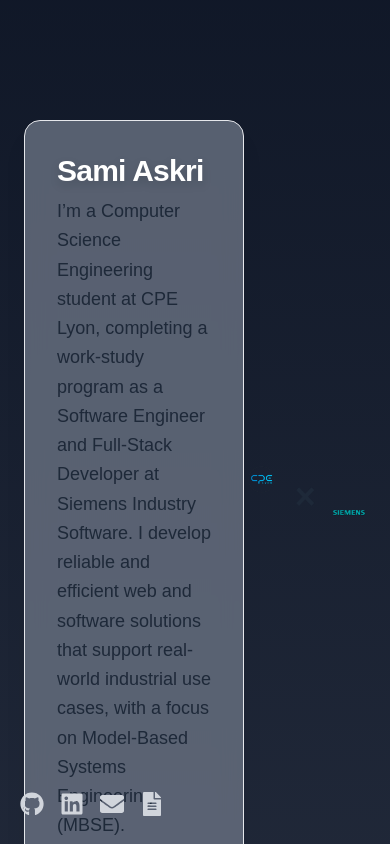
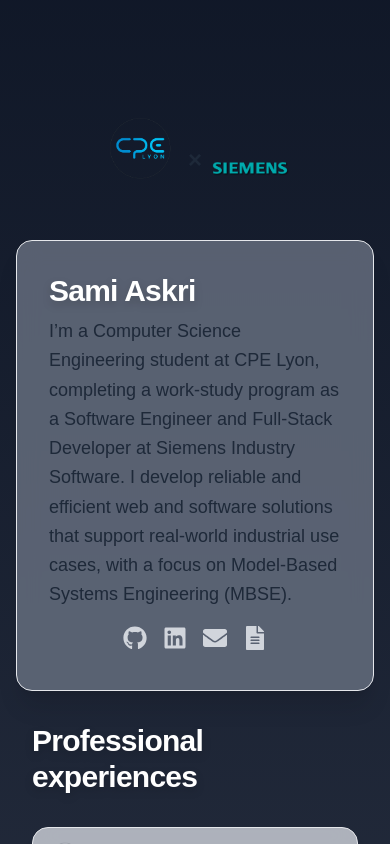
Before and after one commit to Sami-Askri/my-portfolio, a Next.js app: page / in a window 390 px wide. Shown: the top 844 px of the page. Built offline with nearby package versions, Linux system fonts and the light colour scheme.

Commit message:
Fixed mobile version: better layouting and contact icons placement

```diff
--- a/src/app/layout.tsx
+++ b/src/app/layout.tsx
@@ -1,14 +1,15 @@
+'use client'
+
 import "./globals.css";
 import { FaGithub, FaLinkedin, FaEnvelope } from "react-icons/fa";
 import CvDropdown from "@/components/CvDropdown";
 import { Analytics } from "@vercel/analytics/next";
 import Script from "next/script";
+import { useEffect, useRef } from "react";
 
-export default function RootLayout({
-  children,
-}: {
-  children: React.ReactNode;
-}) {
+export default function RootLayout({ children }: { children: React.ReactNode }) {
+  // No icon overlap logic; icons will be handled in the bio card for mobile
+  const iconsRef = useRef<HTMLDivElement>(null);
   return (
     <html lang="en">
       <body>
@@ -31,7 +32,12 @@ export default function RootLayout({
         <main>{children}</main>
 
         {/* Contact icons bottom-left */}
-        <div className="fixed bottom-5 left-5 flex space-x-4 text-2xl text-gray-300 dark:text-gray-300">
+        <div
+          ref={iconsRef}
+          className="hidden sm:flex fixed bottom-5 left-5 space-x-4 text-2xl text-gray-300 dark:text-gray-300 z-[60]"
+        >
+          {/* Mobile overlay to hide icons when a card is open or tapped */}
+          <div id="mobile-card-overlay" className="sm:hidden fixed inset-0 z-50 pointer-events-none" style={{ display: 'none' }}></div>
           <a
             href="https://github.com/Sami-Askri"
             target="_blank"
--- a/src/app/page.tsx
+++ b/src/app/page.tsx
@@ -8,6 +8,8 @@ import Card from "@/components/Card";
 import projects from "./projects";
 import Footer from "@/components/Footer";
 import TechStack from "@/components/TechStack";
+import { FaGithub, FaLinkedin, FaEnvelope } from "react-icons/fa";
+import CvDropdown from "@/components/CvDropdown";
 
 export default function Portfolio() {
   const [openProject, setOpenProject] = useState<any | null>(null);
@@ -15,9 +17,22 @@ export default function Portfolio() {
   return (
     <div className="min-h-screen flex flex-col items-center bg-gradient-to-b from-gray-900 to-gray-500 dark:from-gray-900 dark:to-gray-1000 text-gray-800 dark:text-gray-200 py-10">
       {/* Header */}
-      <header className="w-full flex items-center justify-between mt-12 py-8 px-6 sm:px-12">
-        <Card className="bg-gray-500/80 dark:bg-gray-900/80 hover:bg-gray-100 dark:hover:bg-gray-800 flex-row items-center gap-6 p-6">
-          <div>
+      <header className="w-full flex flex-col sm:flex-row items-center justify-between mt-12 py-8 px-4 sm:px-12 gap-6">
+        {/* Logos section - on mobile, appears above bio; on desktop, to the right */}
+        <div className="flex flex-row items-center gap-2 sm:gap-4 relative order-1 sm:order-2 mb-4 sm:mb-0">
+          <div className="relative -top-2 sm:-top-4">
+            <Image src={CpeLogo} alt="CPE logo" width={100} height={100} className="sm:w-[200px] sm:h-[200px] w-[80px] h-[80px] object-contain" />
+          </div>
+          <div className="text-2xl sm:text-4xl font-bold text-black-400 dark:text-black-600 select-none">
+            ×
+          </div>
+          <div className="relative top-2 sm:top-4">
+            <Image src={SiemensLogo} alt="Siemens logo" width={100} height={100} className="sm:w-[200px] sm:h-[200px] w-[80px] h-[80px] object-contain" />
+          </div>
+        </div>
+
+        <Card className="bio-card bg-gray-500/80 dark:bg-gray-900/80 hover:bg-gray-100 dark:hover:bg-gray-800 flex flex-col sm:flex-row items-center gap-6 p-4 sm:p-6 w-full max-w-2xl mx-auto order-2 sm:order-1">
+          <div className="w-full">
             {/* main title */}
             <h1 className="text-3xl sm:text-4xl font-bold tracking-tight text-white drop-shadow-lg drop-shadow-[0_2px_6px_rgba(0,0,0,0.25)]">
               Sami Askri
@@ -26,21 +41,34 @@ export default function Portfolio() {
             <p className="mt-2 text-lg text-black-600 dark:text-gray-300 max-w-xl leading-relaxed">
               I’m a Computer Science Engineering student at CPE Lyon, completing a work-study program as a Software Engineer and Full-Stack Developer at Siemens Industry Software. I develop reliable and efficient web and software solutions that support real-world industrial use cases, with a focus on Model-Based Systems Engineering (MBSE).
             </p>
+            {/* Contact icons: show only on mobile inside bio card */}
+            <div className="flex sm:hidden justify-center mt-4 space-x-4 text-2xl text-gray-300 dark:text-gray-300">
+              <a
+                href="https://github.com/Sami-Askri"
+                target="_blank"
+                rel="noopener noreferrer"
+                className="hover:text-blue-600 dark:hover:text-blue-400 transition transform hover:scale-110"
+              >
+                <FaGithub />
+              </a>
+              <a
+                href="https://linkedin.com/in/sami-askri-a90a5326b"
+                target="_blank"
+                rel="noopener noreferrer"
+                className="hover:text-blue-600 dark:hover:text-blue-400 transition transform hover:scale-110"
+              >
+                <FaLinkedin />
+              </a>
+              <a
+                href="mailto:sami.askri88@gmail.com"
+                className="hover:text-blue-600 dark:hover:text-blue-400 transition transform hover:scale-110"
+              >
+                <FaEnvelope />
+              </a>
+              <CvDropdown />
+            </div>
           </div>
         </Card>
-
-        {/* Logos section */}
-        <div className="flex items-center gap-4 relative">
-          <div className="relative -top-4">
-            <Image src={CpeLogo} alt="CPE logo" width={200} height={200} />
-          </div>
-          <div className="text-4xl font-bold text-black-400 dark:text-black-600 select-none">
-            ×
-          </div>
-          <div className="relative top-4">
-            <Image src={SiemensLogo} alt="Siemens logo" width={200} height={200} />
-          </div>
-        </div>
       </header>
 
       {/* Main */}
@@ -56,7 +84,7 @@ export default function Portfolio() {
             <div
               onClick={() => setOpenProject(project)}
               key={index}
-              className="h-full lg:last:col-start-2"
+              className="project-card h-full lg:last:col-start-2"
             >
               <Card className="cursor-pointer bg-gray-300/80 dark:bg-gray-900/80 hover:bg-gray-50 dark:hover:bg-blue-800 rounded-2xl shadow-lg hover:shadow-2xl transition flex flex-col p-0">
                 <div className="absolute top-3 left-3 w-10 h-10">
@@ -80,6 +108,9 @@ export default function Portfolio() {
 
         {/* Project dialog */}
         {openProject && (
+          <>
+            {/* Show overlay to hide icons on mobile when card is open */}
+            <script dangerouslySetInnerHTML={{ __html: `if(window.innerWidth<640){document.getElementById('mobile-card-overlay').style.display='block';}` }} />
             <div className="fixed inset-0 bg-black/50 flex items-center justify-center z-50">
               <div className="bg-white dark:bg-gray-900 rounded-2xl shadow-2xl max-w-2xl w-full p-6 relative">
                 <h2 className="text-2xl font-bold mb-4 text-gray-900 dark:text-white">
@@ -96,7 +127,15 @@ export default function Portfolio() {
                 </p>
                 <div className="flex justify-end">
                   <button
-                  onClick={() => setOpenProject(null)}
+                    onClick={() => {
+                      setOpenProject(null);
+                      if (window.innerWidth < 640) {
+                        const overlay = document.getElementById('mobile-card-overlay');
+                        if (overlay) {
+                          overlay.style.display = 'none';
+                        }
+                      }
+                    }}
                     className="px-4 py-2 bg-red-600 hover:bg-red-700 text-white rounded-lg transition"
                   >
                     Close
@@ -114,6 +153,7 @@ export default function Portfolio() {
                 </div>
               </div>
             </div>
+          </>
         )}
       </main>
 
--- a/src/components/TechStack.tsx
+++ b/src/components/TechStack.tsx
@@ -141,7 +141,7 @@ export default function TechStack() {
 
   return (
     <section className="w-full max-w-6xl mx-auto mt-20 px-8">
-      <h2 className="text-3xl sm:text-4xl font-bold text-center mb-12 text-white bg-clip-text ">
+      <h2 className="text-3xl sm:text-4xl font-bold text-center mb-12 text-whitepm bg-clip-text ">
         Technologies Stack
       </h2>
 
@@ -149,7 +149,7 @@ export default function TechStack() {
         {categories.map((cat, index) => (
           <div
             key={index}
-            className="bg-gray-300/80 dark:bg-gray-900/80 rounded-2xl p-6 shadow-lg"
+            className="techstack-card bg-gray-300/80 dark:bg-gray-900/80 rounded-2xl p-6 shadow-lg"
           >
             <h3 className="text-xl font-semibold mb-4 text-gray-800 dark:text-gray-300">
               {cat.title}
@@ -164,10 +164,10 @@ export default function TechStack() {
                   }}
                 >
                   <span className="text-2xl flex items-center justify-center"
-                    style={{color: textColors[tech.name]}}>
+                    style={{ color: textColors[tech.name] }}>
                     {tech.icon}
                   </span>
-                  <span style={{color: textColors[tech.name]}}>{tech.name}</span>
+                  <span style={{ color: textColors[tech.name] }}>{tech.name}</span>
                 </div>
                 // <div
                 //   key={i}
```
Also changed, not shown: src/app/globals.css (line endings or trailing spaces). Lines whose indentation alone changed are shown as unchanged.
